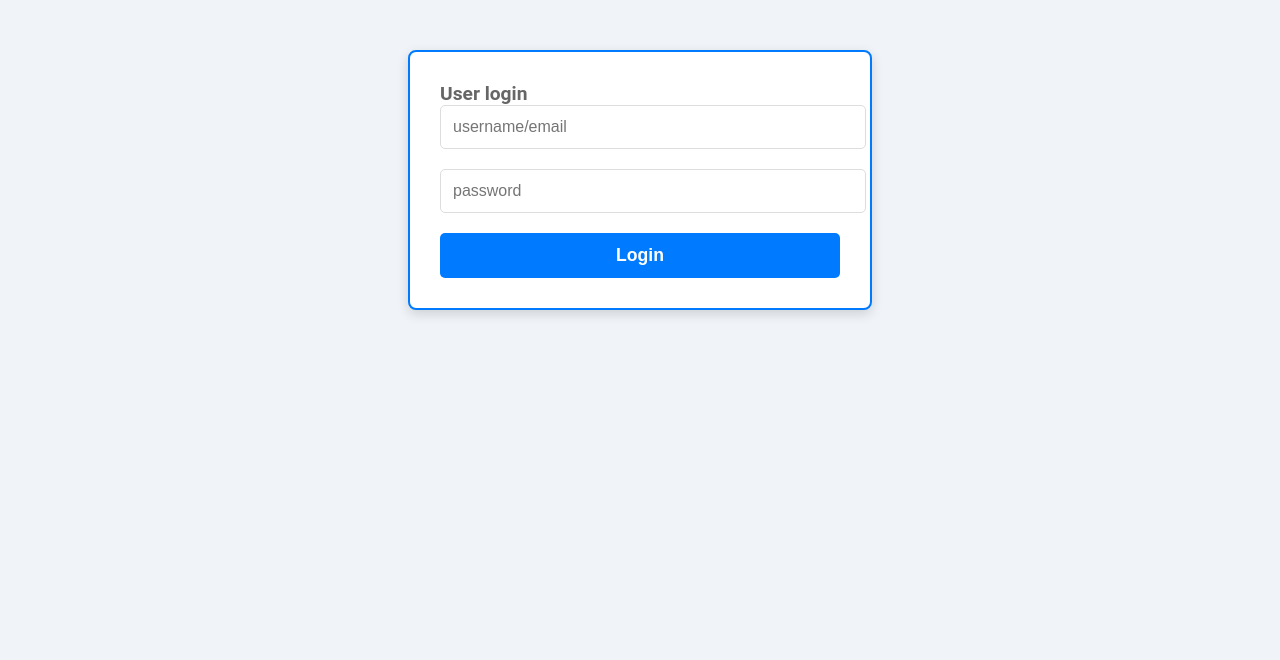
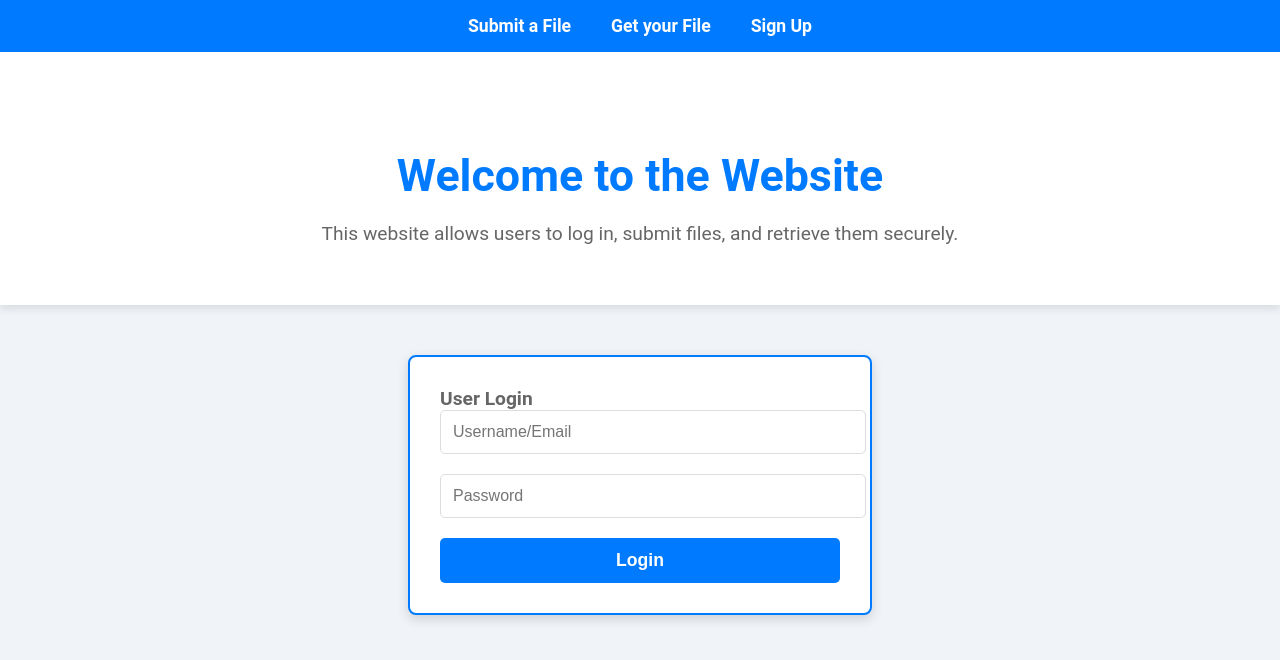
Before and after one commit to Asit9607/Cryptography-Cloud, a website: page loginsignup/index.html in a window 1280 px wide. Drawn offline with Linux system fonts and the light colour scheme.

Commit message:
Update index.html

```diff
--- a/loginsignup/index.html
+++ b/loginsignup/index.html
@@ -3,18 +3,32 @@
 <head>
     <meta charset="UTF-8">
     <meta name="viewport" content="width=device-width, initial-scale=1.0">
-    <title>Login/signup</title>
+    <title>Home Page</title>
     <link rel="stylesheet" href="assets/style.css">
 </head>
+<body>
+    <header>
+        <nav>
+            <ul>
+                <li><a href="/submit">Submit a File</a></li>
+                <li><a href="/getfile">Get your File</a></li>
+                <li><a href="/signup">Sign Up</a></li>
+            </ul>
+        </nav>
+    </header>
 
-<body>
+    <section class="home-section">
+        <h1>Welcome to the Website</h1>
+        <p>This website allows users to log in, submit files, and retrieve them securely.</p>
+    </section>
+
     <section>
         <div class="form">
-            <h2>User login</h2>
+            <h2>User Login</h2>
             <form action="/" method="POST">
-                <input type="email" name="user_name" class="input-field" placeholder="username/email">
-                <input type="password" name="user_pass" class="input-field" placeholder="password">
-                <input type="button" value="Login" class="btn">
+                <input type="email" name="username" class="input-field" placeholder="Username/Email" required>
+                <input type="password" name="password" class="input-field" placeholder="Password" required>
+                <input type="submit" value="Login" class="btn">
             </form>
         </div>
     </section>
```
